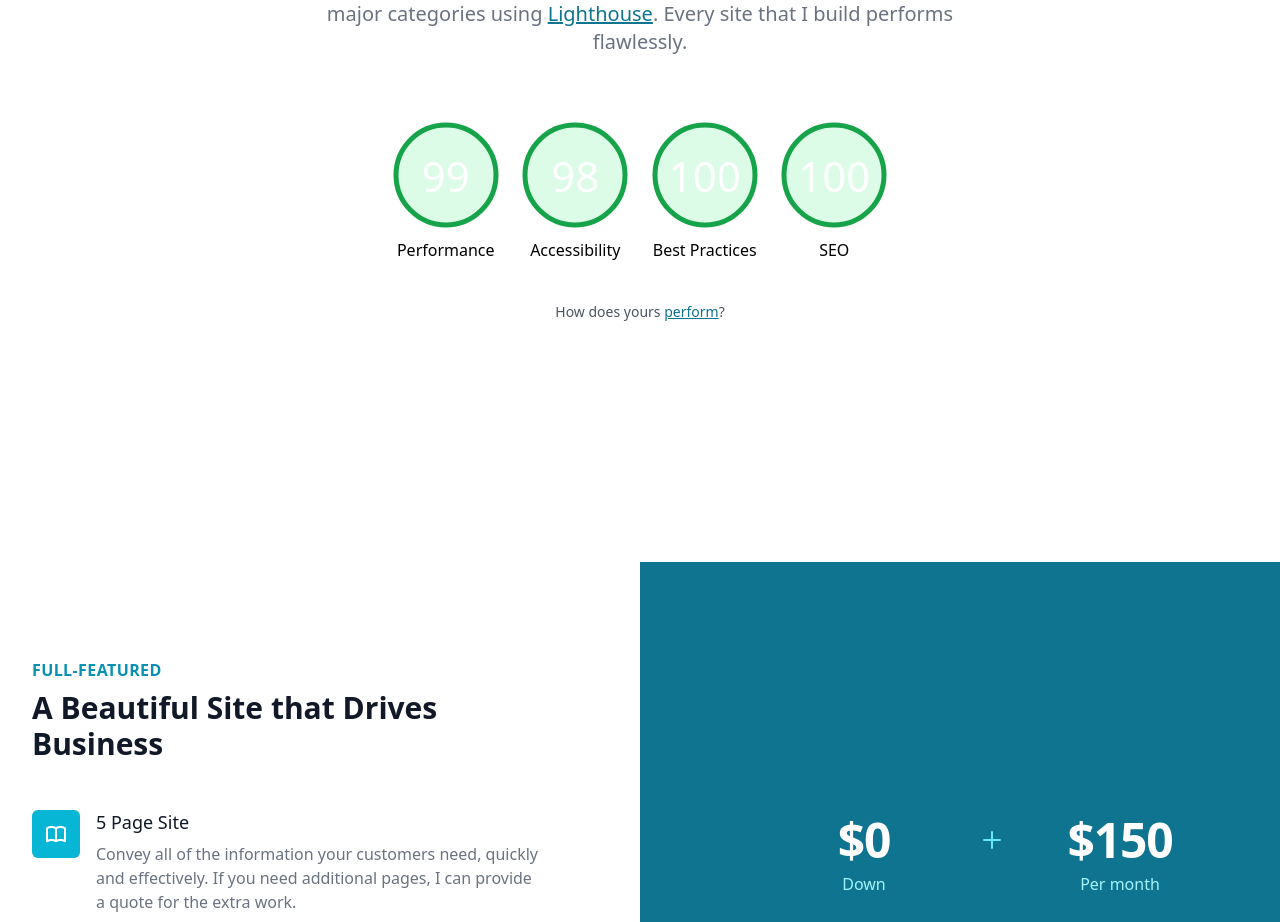
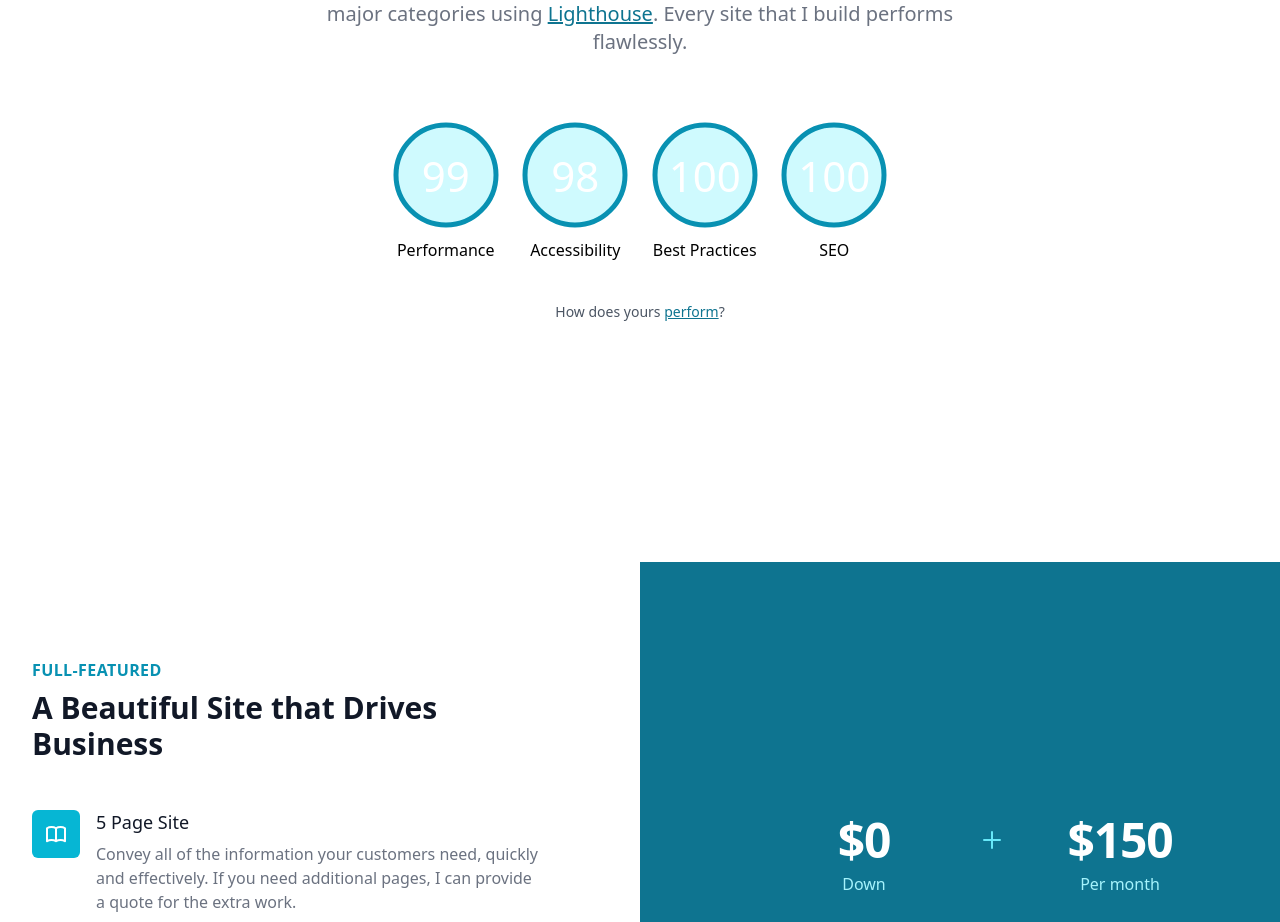
Before and after one commit to rowens794/freelance-template, a Next.js app: page / in a window 1280 px wide. Shown: the part 2442-3364 px from the top of the page. Built offline with nearby package versions, Linux system fonts and the light colour scheme.

Commit message:
changed lighthouse colors

```diff
--- a/page-sections/lighthouse/index.tsx
+++ b/page-sections/lighthouse/index.tsx
@@ -108,9 +108,9 @@ const Circle = ({
     textColor = 'text-yellow-600'
   }
   if (count > 90) {
-    stroke = 'stroke-green-600'
-    bgColor = 'bg-green-100'
-    textColor = 'text-green-600'
+    stroke = 'stroke-primary-600'
+    bgColor = 'bg-primary-100'
+    textColor = 'text-primary-600'
   }
 
   return (
@@ -119,7 +119,7 @@ const Circle = ({
         className={`${styles.square} ${bgColor} m-auto -translate-x-3 scale-75 transform xs:translate-x-0 sm:scale-100`}
       >
         <p
-          className={`my-[19px] w-[100] text-center text-[42px] text-white ${textColor}`}
+          className={`my-[19px] w-[100] text-center text-[42px] text-white ${textColor} `}
         >
           {count}
         </p>
```
